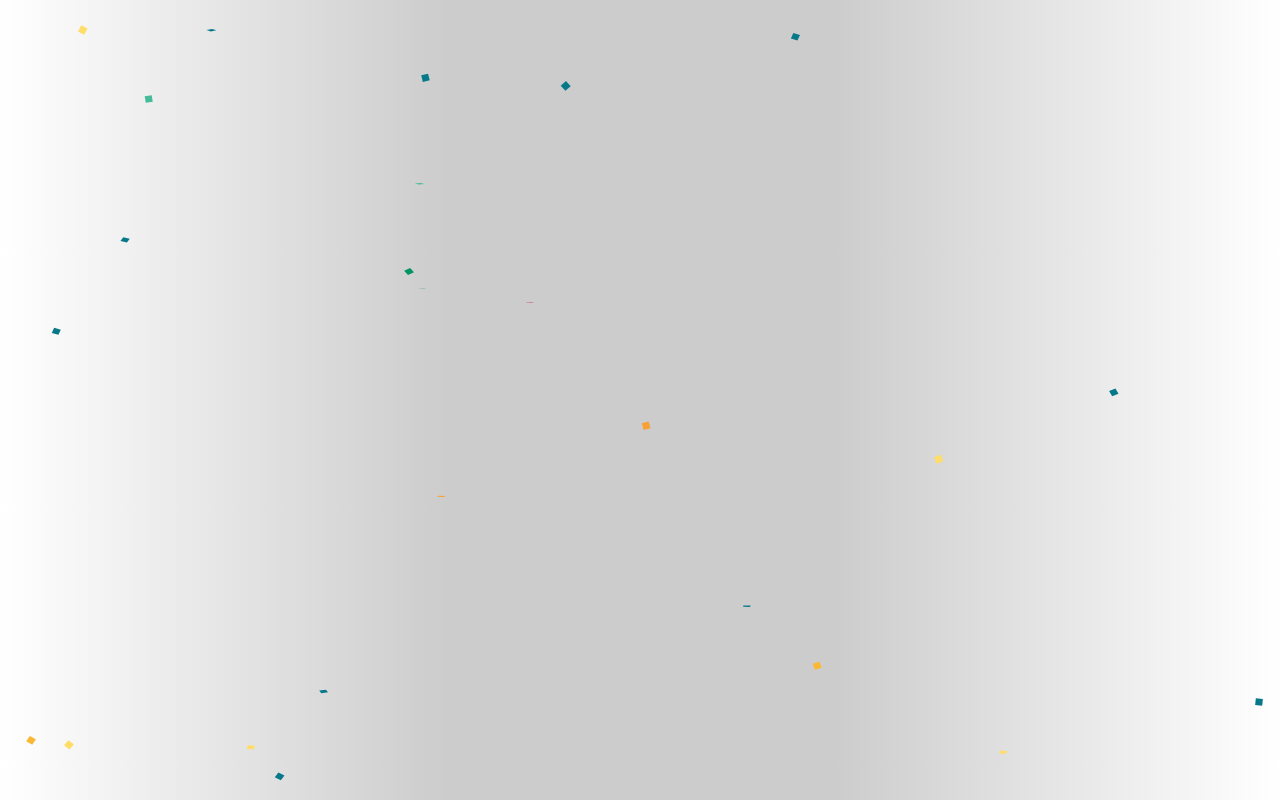
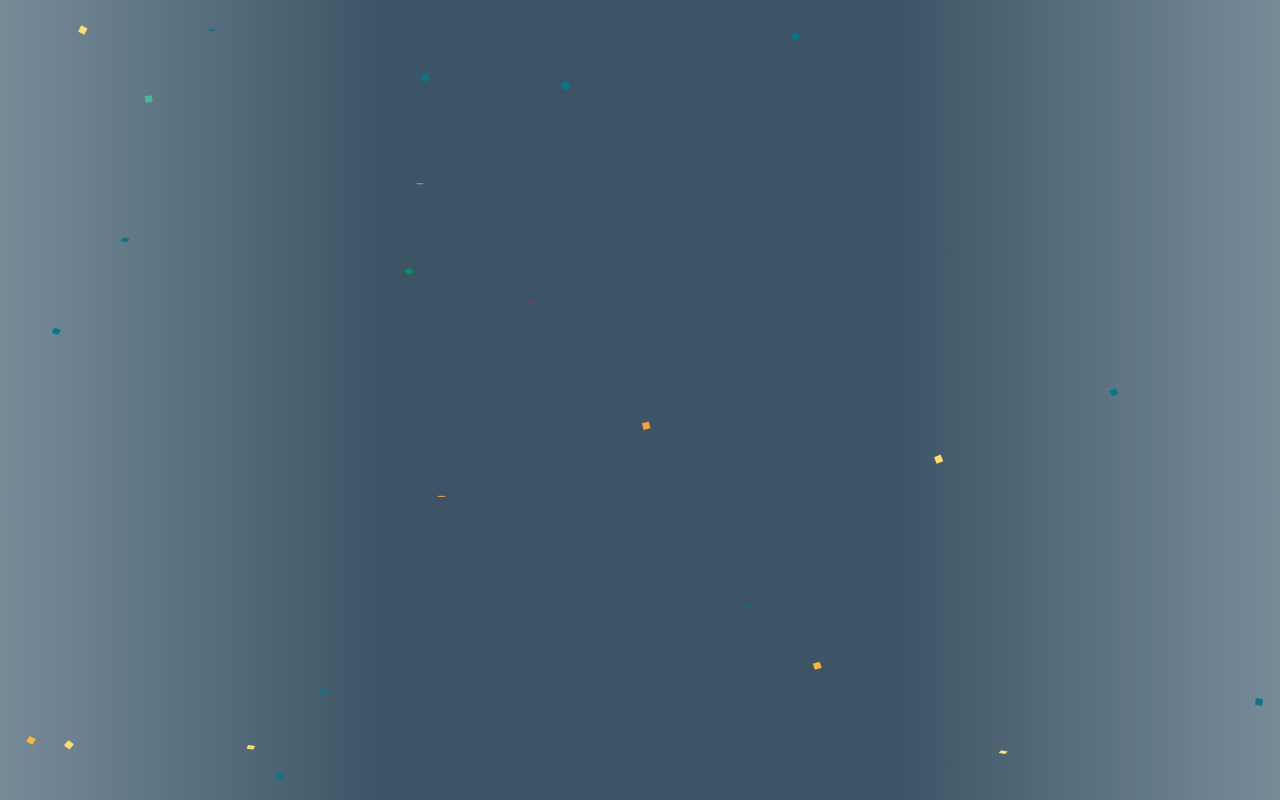
Before and after one commit to niffur/niffur.github.io, a plain HTML site: page confetti/confetti4.html in a window 1280 px wide. Drawn offline with nearby package versions, Linux system fonts and the light colour scheme.

Commit message:
changed gradient

```diff
--- a/confetti/css/confetti4.css
+++ b/confetti/css/confetti4.css
@@ -6,7 +6,7 @@ html, body {
 }
 
 body{
-
+	/* white/grey gradient
 	background: rgb(255,255,255);
 background: -moz-linear-gradient(left,  rgb(255,255,255) 0%, rgb(204,204,204) 35%, rgb(204,204,204) 65%, rgb(255,255,255) 100%);
 background: -webkit-gradient(linear, left top, right top, color-stop(0%,rgb(255,255,255)), color-stop(35%,rgb(204,204,204)), color-stop(65%,rgb(204,204,204)), color-stop(100%,rgb(255,255,255)));
@@ -15,6 +15,17 @@ background: -o-linear-gradient(left,  rgb(255,255,255) 0%,rgb(204,204,204) 35%,r
 background: -ms-linear-gradient(left,  rgb(255,255,255) 0%,rgb(204,204,204) 35%,rgb(204,204,204) 65%,rgb(255,255,255) 100%);
 background: linear-gradient(to right,  rgb(255,255,255) 0%,rgb(204,204,204) 35%,rgb(204,204,204) 65%,rgb(255,255,255) 100%);
 filter: progid:DXImageTransform.Microsoft.gradient( startColorstr='#ffffff', endColorstr='#ffffff',GradientType=1 );
+*/
+
+background: rgb(118,140,153);
+background: -moz-linear-gradient(left,  rgb(118,140,153) 0%, rgb(61,84,102) 30%, rgb(61,84,102) 70%, rgb(118,140,153) 100%);
+background: -webkit-gradient(linear, left top, right top, color-stop(0%,rgb(118,140,153)), color-stop(30%,rgb(61,84,102)), color-stop(70%,rgb(61,84,102)), color-stop(100%,rgb(118,140,153)));
+background: -webkit-linear-gradient(left,  rgb(118,140,153) 0%,rgb(61,84,102) 30%,rgb(61,84,102) 70%,rgb(118,140,153) 100%);
+background: -o-linear-gradient(left,  rgb(118,140,153) 0%,rgb(61,84,102) 30%,rgb(61,84,102) 70%,rgb(118,140,153) 100%);
+background: -ms-linear-gradient(left,  rgb(118,140,153) 0%,rgb(61,84,102) 30%,rgb(61,84,102) 70%,rgb(118,140,153) 100%);
+background: linear-gradient(to right,  rgb(118,140,153) 0%,rgb(61,84,102) 30%,rgb(61,84,102) 70%,rgb(118,140,153) 100%);
+filter: progid:DXImageTransform.Microsoft.gradient( startColorstr='#768c99', endColorstr='#768c99',GradientType=1 );
+
 
 
 }
```
